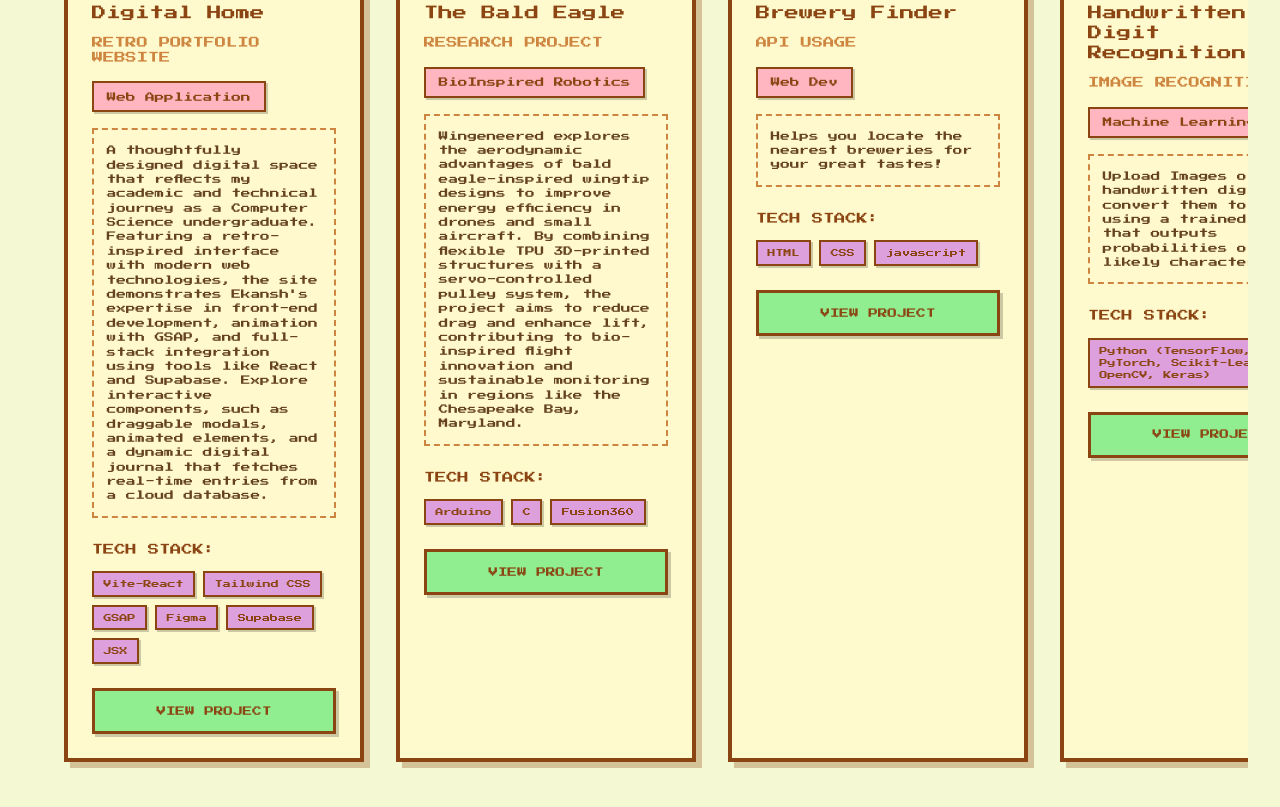
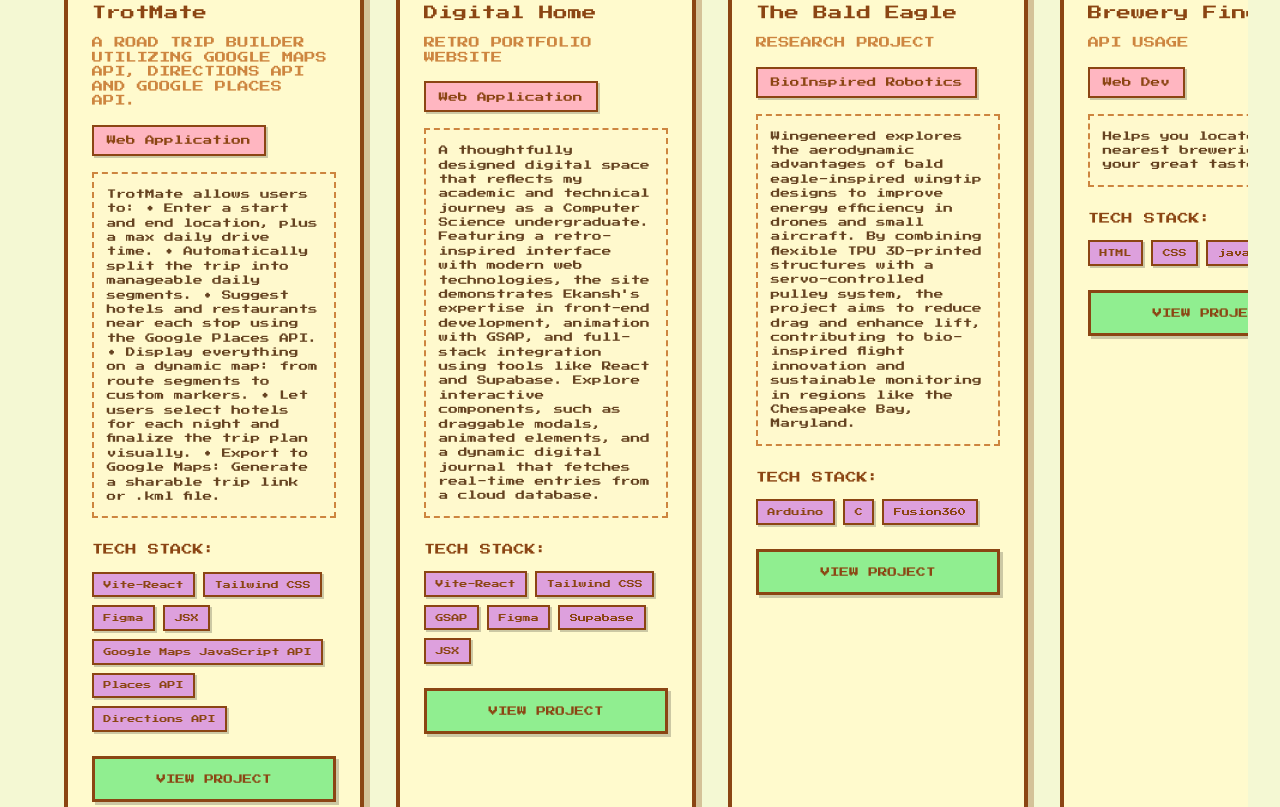
Before and after one commit to russianraspberry14/ekansh, a React (Vite) app: page / in a window 1280 px wide. Shown: the part 2800-3607 px from the top of the page. Built offline with nearby package versions, Linux system fonts and the light colour scheme; a web font is replaced by a local one.

Commit message:
added trotmate project

```diff
--- a/src/Projects.jsx
+++ b/src/Projects.jsx
@@ -7,6 +7,17 @@ const Projects = () => {
   const projects = [
     {
       id: 0,
+      title: "TrotMate",
+      subtitle: "A road trip builder utilizing Google Maps API, Directions API and Google Places API.",
+      type: "Web Application",
+      tech: ["Vite-React", "Tailwind CSS", "Figma", "JSX", "Google Maps JavaScript API", "Places API", "Directions API"],
+      description: "TrotMate allows users to: • Enter a start and end location, plus a max daily drive time. • Automatically split the trip into manageable daily segments. • Suggest hotels and restaurants near each stop using the Google Places API. • Display everything on a dynamic map: from route segments to custom markers. • Let users select hotels for each night and finalize the trip plan visually. • Export to Google Maps: Generate a sharable trip link or .kml file.",
+      status: "COMPLETED",
+      image: "🗺️",
+      link: "https://github.com/russianraspberry14/trotter"
+    },
+    {
+      id: 2,
       title: "Digital Home",
       subtitle: "Retro Portfolio Website",
       type: "Web Application",
@@ -28,7 +39,7 @@ const Projects = () => {
       link: "/bird.pdf"
     },
     {
-      id: 2,
+      id: 3,
       title: "Brewery Finder",
       subtitle: "API USAGE",
       type: "Web Dev",
@@ -39,7 +50,7 @@ const Projects = () => {
       link: "https://github.com/russianraspberry14/brewery-finder/tree/main"
     },
     {
-      id: 3,
+      id: 4,
       title: "Handwritten Digit Recognition",
       subtitle: "Image Recognition",
       type: "Machine Learning",
```
